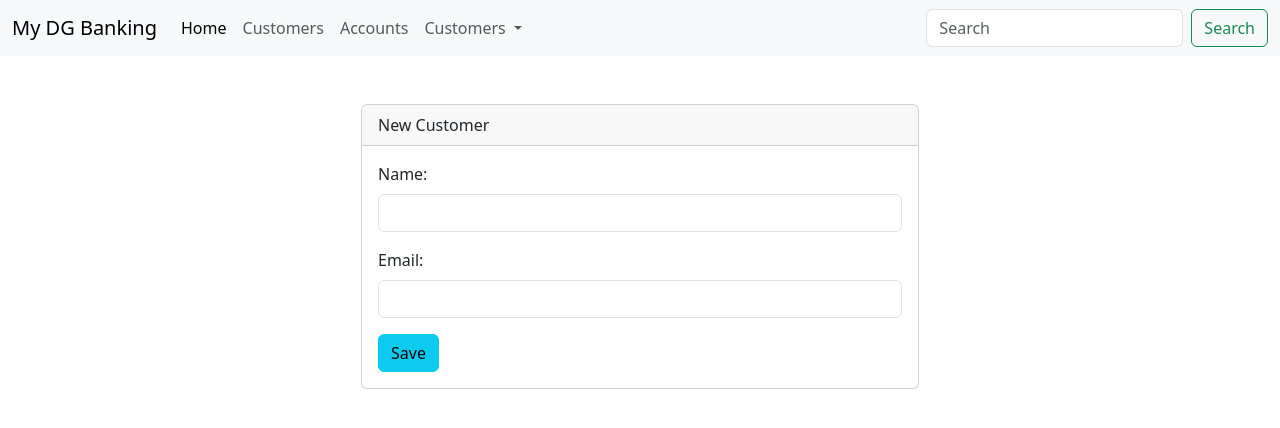
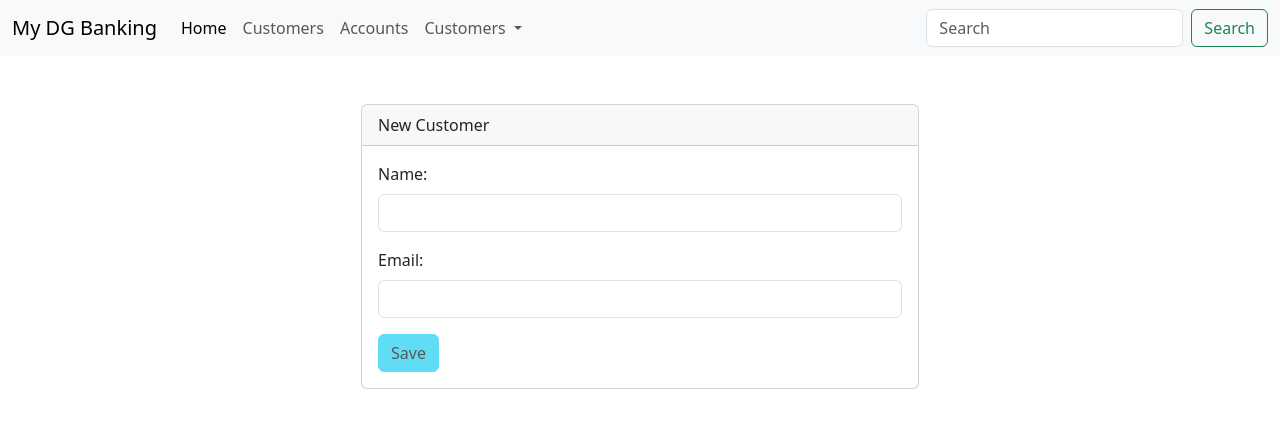
Before and after one commit to dahhou-ilyas/e-baking, an Angular app in the folder digital-b-frontend/: page /new-customer in a window 1280 px wide. Shown: the top 428 px of the page. Built offline with nearby package versions, Linux system fonts and the light colour scheme.

Commit message:
add validatore

```diff
--- a/digital-b-frontend/src/app/new-customer/new-customer.component.html
+++ b/digital-b-frontend/src/app/new-customer/new-customer.component.html
@@ -11,7 +11,7 @@
                     <label class="form-label" >Email:</label>
                     <input type="text" formControlName="mail" class="form-control">
                 </div>
-                <button class="btn btn-info">Save</button>
+                <button [disabled]="!newCustomerFormGroup.valid" class="btn btn-info">Save</button>
             </form>
         </div>
 
--- a/digital-b-frontend/src/app/new-customer/new-customer.component.ts
+++ b/digital-b-frontend/src/app/new-customer/new-customer.component.ts
@@ -1,5 +1,5 @@
 import { Component, OnInit } from '@angular/core';
-import { FormBuilder, FormGroup } from '@angular/forms';
+import { FormBuilder, FormGroup, Validators } from '@angular/forms';
 import { Customer } from '../model/customer.model';
 import { CustomersService } from '../services/customers.service';
 
@@ -15,8 +15,8 @@ export class NewCustomerComponent implements OnInit{
 
   ngOnInit(): void {
       this.newCustomerFormGroup=this.fb.group({
-        name:this.fb.control(null),
-        mail:this.fb.control(null)
+        name:this.fb.control(null,[Validators.required]),
+        mail:this.fb.control(null,[Validators.required,Validators.email])
       });
   }
 
```
